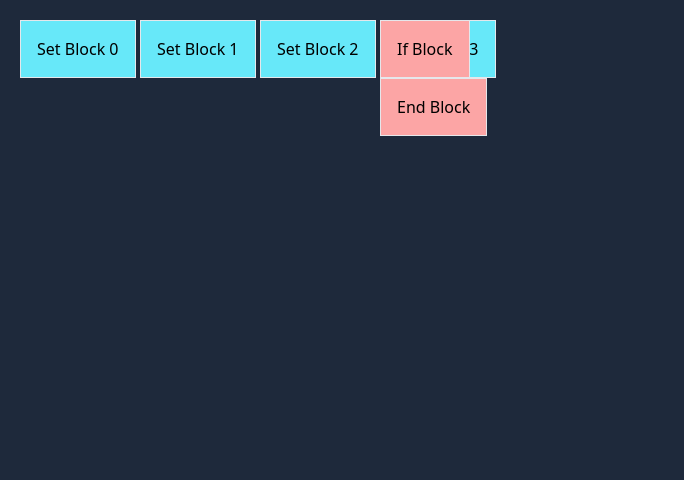
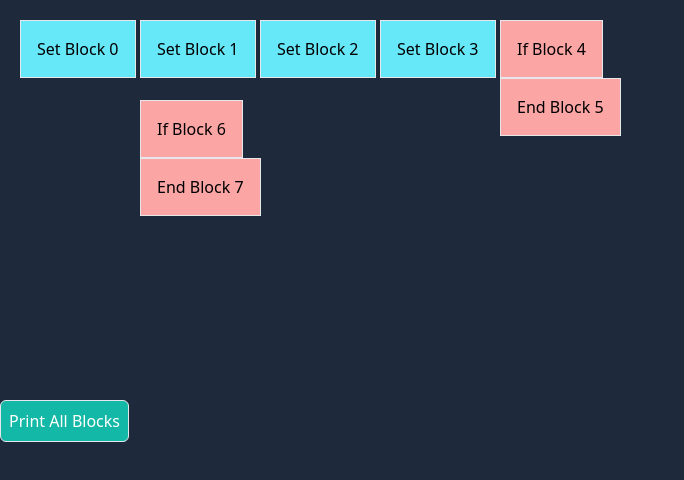
Before and after one commit to mohsen-ameli/AIPlay4U, a React (Vite) app: page / in a window 1280 px wide. Shown: the top 480 px of the page, without its empty margins (0-684 px from the left). Built offline with nearby package versions, Linux system fonts and the light colour scheme.

Commit message:
added end block to if block, improved updateBlockRootPos

```diff
--- a/src/Blocks.tsx
+++ b/src/Blocks.tsx
@@ -1,22 +1,35 @@
-import { useEffect, useRef, useState } from "react"
+import { useEffect, useRef } from "react"
 import { useSpring, animated, SpringRef } from "@react-spring/web"
 import { useGesture } from "@use-gesture/react"
 import { create } from "zustand"
+
+const OFFSET = 20
+const BLOCK_HEIGHT = 57.6
 
 type Block = {
   id: number
   prev: Block | null
   next: Block | null
-  type: "if" | "set"
+  type: "if" | "set" | "end"
   springApi?: SpringRef<{ x: number; y: number }>
   ref?: React.MutableRefObject<HTMLDivElement>
   initialX: number
   initialY: number
+  blockDepth: number // how many ifs is this block inside of
+  children?: number[] // only for if blocks
 }
 
 type StoreType = {
   blocks: Block[]
+  moveGroupBlock: (id: number, hoveringId: number) => void
+  moveBlock: (id: number, hoveringId: number) => void
   addBlock: (block: Block) => void
+}
+
+function getAboveIfBlock(block: Block) {
+  if (block.type === "if") return block
+  if (block.prev) return getAboveIfBlock(block.prev)
+  return null
 }
 
 const useBlockStore = create<StoreType>(set => ({
@@ -29,6 +42,7 @@ const useBlockStore = create<StoreType>(set => ({
       ref: null!,
       initialX: 20,
       initialY: 20,
+      blockDepth: 0,
     },
     {
       id: 1,
@@ -38,6 +52,7 @@ const useBlockStore = create<StoreType>(set => ({
       ref: null!,
       initialX: 140,
       initialY: 20,
+      blockDepth: 0,
     },
     {
       id: 2,
@@ -47,6 +62,7 @@ const useBlockStore = create<StoreType>(set => ({
       ref: null!,
       initialX: 260,
       initialY: 20,
+      blockDepth: 0,
     },
     {
       id: 3,
@@ -56,6 +72,7 @@ const useBlockStore = create<StoreType>(set => ({
       ref: null!,
       initialX: 380,
       initialY: 20,
+      blockDepth: 0,
     },
     {
       id: 4,
@@ -63,49 +80,128 @@ const useBlockStore = create<StoreType>(set => ({
       prev: null,
       next: null,
       ref: null!,
-      initialX: 380,
+      initialX: 500,
       initialY: 20,
+      blockDepth: 0,
+      children: [],
+    },
+    {
+      id: 5,
+      type: "end",
+      prev: null,
+      next: null,
+      ref: null!,
+      initialX: 500,
+      initialY: 20 + BLOCK_HEIGHT,
+      blockDepth: 0,
+    },
+    {
+      id: 6,
+      type: "if",
+      prev: null,
+      next: null,
+      ref: null!,
+      initialX: 140,
+      initialY: 100,
+      blockDepth: 0,
+      children: [],
+    },
+    {
+      id: 7,
+      type: "end",
+      prev: null,
+      next: null,
+      ref: null!,
+      initialX: 140,
+      initialY: 100 + BLOCK_HEIGHT,
+      blockDepth: 0,
     },
   ],
+  moveGroupBlock: (id: number, hoveringId: number) => {
+    // TODO: implement this
+  },
+  moveBlock: (id: number, hoveringId: number) =>
+    set(state => {
+      const blocks = state.blocks
+      const hoveringBlock = blocks[hoveringId]
+      const currBlock = blocks[id]
+      const prevBlock = currBlock.prev
+
+      if (currBlock.prev) {
+        currBlock.prev.next = currBlock.next
+      }
+      if (currBlock.next) {
+        currBlock.next.prev = currBlock.prev
+      }
+      currBlock.next = hoveringBlock.next
+      if (hoveringBlock.next) {
+        hoveringBlock.next.prev = currBlock
+        if (hoveringBlock.next === currBlock) {
+          hoveringBlock.next.next = null
+        }
+      }
+      hoveringBlock.next = currBlock
+      currBlock.prev = hoveringBlock
+
+      // If the block is being moved into the inside of an if block
+      // const rootIf = getAboveIfBlock(currBlock)
+      // if (
+      //   rootIf &&
+      //   (hoveringBlock.type === "if" || hoveringBlock.blockDepth > 0) &&
+      //   !rootIf.children?.includes(currBlock.id)
+      // ) {
+      //   hoveringBlock.children?.push(currBlock.id)
+      //   currBlock.blockDepth += 1
+      // } else if (currBlock.blockDepth > 0) {
+      //   currBlock.blockDepth -= 1
+      // }
+
+      // Updating the root of the current block's tree
+      const root = getRootBlock(currBlock)
+      updateBlockRootPos(root, root.next, numBlocksAbove(currBlock), 1)
+
+      // If the block is being moved out of another block, then update that block's tree
+      if (prevBlock) {
+        const prevRoot = getRootBlock(prevBlock)
+        updateBlockRootPos(
+          prevRoot,
+          prevRoot.next,
+          numBlocksAbove(prevBlock),
+          1
+        )
+      }
+      return state
+    }),
   addBlock(block: Block) {},
 }))
 
-const OFFSET = 20
-const BLOCK_HEIGHT = 57.6
-
-// Updates the position of the block to be relative to the root block
+// Given the root of tree, updates the position of all the blocks below it
 function updateBlockRootPos(
-  block: Block,
-  root: Block,
-  prevDepth: number,
-  depth: number = 1
+  root: Block, // constant
+  next: Block | null,
+  prevDepth: number, // could remove this
+  i: number = 1
 ) {
-  const { springApi, ref, initialX, initialY } = block
-  const rootRect = root.ref?.current.getBoundingClientRect()
-  if (!springApi || !ref || !rootRect) return
-  const rect = ref.current.getBoundingClientRect()
+  if (!next) return
+  const { springApi, initialX, initialY, blockDepth } = next
+  if (!springApi || !root.ref) return
+  const rootRect = root.ref.current.getBoundingClientRect()
 
   springApi.start({
-    x: rootRect.x - initialX,
-    y: rootRect.y - initialY + rect.height * (depth + prevDepth - 1),
+    x: rootRect.x - initialX + OFFSET * blockDepth,
+    y: rootRect.y - initialY + BLOCK_HEIGHT * i,
   })
-  if (block.next) updateBlockRootPos(block.next, root, prevDepth, ++depth)
+  if (next.next) updateBlockRootPos(root, next.next, prevDepth, ++i)
 }
 
 // Given a node, gets the root node of the tree
+// time complexity: O(n)
 function getRootBlock(block: Block) {
   if (block.prev) return getRootBlock(block.prev)
   return block
 }
 
-function printBlocks(blocks: Block[]) {
-  for (const block of blocks) {
-    console.log(
-      `id: ${block.id} prev: ${block.prev?.id} next: ${block.next?.id}`
-    )
-  }
-}
-
+// time complexity: O(n)
 function numBlocksAbove(block: Block) {
   let total = 0
   if (block.prev) {
@@ -117,6 +213,7 @@ function numBlocksAbove(block: Block) {
 function SetBlock({ block_ }: { block_: Block }) {
   const ref = useRef<HTMLDivElement>(null!)
   const blocks = useBlockStore(state => state.blocks)
+  const moveBlock = useBlockStore(state => state.moveBlock)
   const { id, initialX, initialY } = block_
 
   const [{ x, y }, api] = useSpring(() => ({
@@ -143,63 +240,60 @@ function SetBlock({ block_ }: { block_: Block }) {
         let foundHit = false
         for (const block of blocks) {
           if (!block.ref) return
+          if (block.id === id) continue
           const rect = block.ref.current.getBoundingClientRect()
           const withinBounds = clientX <= rect.right && clientX >= rect.left && clientY <= rect.bottom && clientY >= rect.top // prettier-ignore
 
-          if (block.type === "set") {
-            if (withinBounds && block.id !== id) {
+          // If we are moving this block to another block
+          if (withinBounds) {
             foundHit = true
-              useBlockStore.setState(state => {
-                const blocks = state.blocks
-                const hoveringBlock = blocks[block.id]
-                const currBlock = blocks[id]
-
-                if (currBlock.prev) {
-                  currBlock.prev.next = currBlock.next
-                }
-                if (currBlock.next) {
-                  currBlock.next.prev = currBlock.prev
-                }
-                currBlock.next = hoveringBlock.next
-                if (hoveringBlock.next) {
-                  hoveringBlock.next.prev = currBlock
-                  if (hoveringBlock.next === currBlock) {
-                    hoveringBlock.next.next = null
+            moveBlock(id, block.id)
           }
         }
-                hoveringBlock.next = currBlock
-                currBlock.prev = hoveringBlock
 
-                const root = getRootBlock(currBlock)
-                updateBlockRootPos(currBlock, root, numBlocksAbove(currBlock), 1) //prettier-ignore
-                return state
-              })
-            }
-          } else if (block.type === "if" && block.ref) {
-            // if we are appending this block to another block
-            if (withinBounds) {
-            }
-          }
-        }
+        // Detaching this block from the other blocks
         if (!foundHit && (block_.prev || block_.next)) {
-          printBlocks(blocks)
           useBlockStore.setState(state => {
             const blocks = state.blocks
             const currBlock = blocks[id]
+            const root = getRootBlock(currBlock)
 
-            if (currBlock.prev) {
-              currBlock.prev.next = currBlock.next
-            }
-            if (currBlock.next) {
-              currBlock.next.prev = currBlock.prev
-            }
+            if (currBlock.prev) currBlock.prev.next = currBlock.next
+            if (currBlock.next) currBlock.next.prev = currBlock.prev
 
             currBlock.next = null
             currBlock.prev = null
 
+            updateBlockRootPos(root, root.next, numBlocksAbove(currBlock), 1)
+
             return state
           })
         }
+
+        // useBlockStore.setState(state => {
+        //   const currBlock = state.blocks[id]
+        //   const rootIf = getAboveIfBlock(currBlock)
+
+        //   if (!rootIf) {
+        //     currBlock.blockDepth = 0
+        //   } else {
+        //     if (foundHit && !rootIf.children?.includes(currBlock.id)) {
+        //       currBlock.blockDepth += 1
+        //       rootIf.children?.push(currBlock.id)
+        //     } else if (!foundHit) {
+        //       currBlock.blockDepth -= 1
+        //       rootIf.children?.splice(
+        //         rootIf.children?.indexOf(currBlock.id) || 0,
+        //         1
+        //       )
+        //     }
+        //   }
+
+        //   const root = getRootBlock(currBlock)
+        //   updateBlockRootPos(root, root.next, numBlocksAbove(currBlock), 1)
+
+        //   return state
+        // })
       },
       onDrag: ({ down, offset: [x, y] }) => {
         if (down) api.start({ x, y })
@@ -227,6 +321,7 @@ function SetBlock({ block_ }: { block_: Block }) {
 function IfBlock({ block_ }: { block_: Block }) {
   const ref = useRef<HTMLDivElement>(null!)
   const blocks = useBlockStore(state => state.blocks)
+  const moveBlock = useBlockStore(state => state.moveBlock)
   const { id, initialX, initialY } = block_
 
   const [{ x, y }, api] = useSpring(() => ({
@@ -238,6 +333,9 @@ function IfBlock({ block_ }: { block_: Block }) {
     useBlockStore.setState(prev => {
       prev.blocks[id].ref = ref
       prev.blocks[id].springApi = api
+      prev.blocks[id].next = prev.blocks[id + 1]
+      prev.blocks[id + 1].prev = prev.blocks[id]
+
       return prev
     })
   }, [])
@@ -249,25 +347,57 @@ function IfBlock({ block_ }: { block_: Block }) {
         const { clientX, clientY } = info.event
         const blocks = useBlockStore.getState().blocks
 
+        let foundHit = false
         for (const block of blocks) {
-          if (block.type === "if" && block.id !== id && block.ref) {
+          if (!block.ref) return
+          if (block.id === id || block.id === id + 1) continue
+
           const rect = block.ref.current.getBoundingClientRect()
+          const withinBounds = clientX <= rect.right && clientX >= rect.left && clientY <= rect.bottom && clientY >= rect.top // prettier-ignore
+
           // if we are appending this block to another block
-            if (
-              clientX <= rect.right &&
-              clientX >= rect.left &&
-              clientY <= rect.bottom &&
-              clientY >= rect.top
-            ) {
+          if (withinBounds) {
+            foundHit = true
+            moveBlock(id, block.id)
           }
         }
+
+        // Detaching this block from the other blocks
+        if (!foundHit && (block_.prev || blocks[id + 1].next)) {
+          useBlockStore.setState(state => {
+            const blocks = state.blocks
+            const currBlock = blocks[id]
+
+            if (currBlock.prev) {
+              currBlock.prev.next = currBlock.next
+            }
+            if (currBlock.next) {
+              currBlock.next.prev = currBlock.prev
+            }
+
+            currBlock.next = null
+            currBlock.prev = null
+            // currBlock.blockDepth -= 1
+
+            return state
+          })
         }
       },
       onDrag: ({ down, offset: [x, y] }) => {
         if (!down) return
-        const rect = ref.current.getBoundingClientRect()
+        api.start({ x, y })
+        blocks[id + 1].springApi?.start({ x, y })
 
-        api.start({ x, y })
+        // let i = 1
+        // for (const child of children) {
+        //   const childBlock = blocks[child]
+        //   if (!childBlock.ref) return
+        //   const rect = ref.current.getBoundingClientRect()
+        //   childBlock.springApi?.start({
+        //     x: x + initialX - childBlock.initialX + OFFSET,
+        //     y: y + initialY - childBlock.initialY + BLOCK_HEIGHT * (children.indexOf(child) + 1), // prettier-ignore
+        //   })
+        // }
       },
     },
     {
@@ -285,15 +415,37 @@ function IfBlock({ block_ }: { block_: Block }) {
         style={{ x, y, top: initialY, left: initialX }}
         ref={ref}
       >
-        If Block
+        If Block {id}
       </animated.div>
+    </>
+  )
+}
+
+function EndBlock({ block_ }: { block_: Block }) {
+  const ref = useRef<HTMLDivElement>(null!)
+  const { id, initialX, initialY } = block_
+
+  const [{ x, y }, api] = useSpring(() => ({
+    x: 0,
+    y: 0,
+  }))
+
+  useEffect(() => {
+    useBlockStore.setState(prev => {
+      prev.blocks[id].ref = ref
+      prev.blocks[id].springApi = api
+      return prev
+    })
+  }, [])
+
+  return (
     <animated.div
-        style={{ x, y, top: initialY + BLOCK_HEIGHT, left: initialX }}
+      style={{ x, y, top: initialY, left: initialX }}
+      ref={ref}
       className="border absolute bg-red-300 w-fit h-fit p-4"
     >
-        End Block
+      End Block {id}
     </animated.div>
-    </>
   )
 }
 
@@ -310,15 +462,33 @@ export default function Blocks() {
   //   })
   // }
 
+  function printBlocks() {
+    const blocks = useBlockStore.getState().blocks
+    console.log(blocks[6])
+    // for (const block of blocks) {
+    // console.log(
+    //   `id: ${block.id} prev: ${block.prev?.id} next: ${block.next?.id}`
+    // )
+    // }
+  }
+
   return (
     <div className="bg-slate-800 w-screen h-screen select-none flex">
       {/* <button onClick={() => addBlock("set")}>Add Set Block</button>
       <button onClick={() => addBlock("if")}>Add If Block</button> */}
+      <button
+        className="w-fit h-fit border bg-teal-500 p-2 rounded-md text-white top-1/2 absolute"
+        onClick={printBlocks}
+      >
+        Print All Blocks
+      </button>
       {blocks.map(block => {
         if (block.type === "set") {
           return <SetBlock block_={block} key={block.id} />
         } else if (block.type === "if") {
           return <IfBlock block_={block} key={block.id} />
+        } else {
+          return <EndBlock block_={block} key={block.id} />
         }
       })}
     </div>
```
Also changed, not shown: notes.txt (added). Lines whose indentation alone changed are shown as unchanged.
